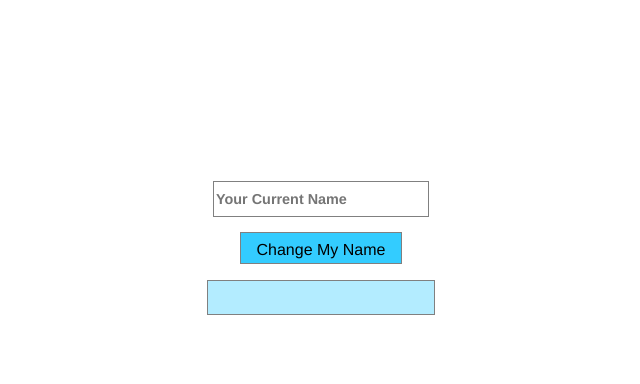
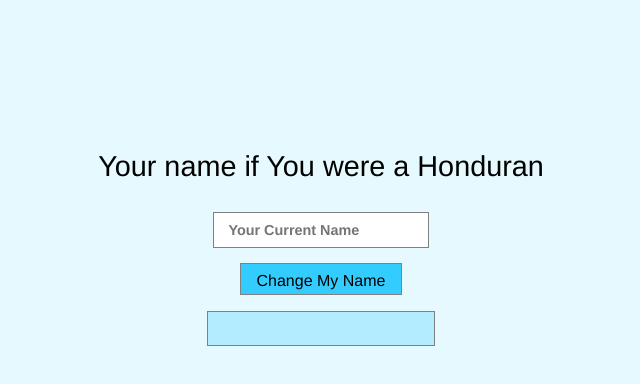
Before and after one commit to SsagorR/newName, a plain HTML site: page index.html in a window 1280 px wide. Shown: the whole page, without its empty margins (319-959 px from the left). Drawn offline with nearby package versions, Linux system fonts and the light colour scheme.

Commit message:
some beautiful sings

```diff
--- a/index.html
+++ b/index.html
@@ -8,6 +8,7 @@
 </head>
 <body>
 	<main>
+		<span class="your-name">Your name if You were a Honduran</span>
 		<input type="text" class="input" id="input" placeholder="Your Current Name">
 		<div class="button" id="button" onclick="rever()">Change My Name</div>
 		<span class="output" id="output"></span>
--- a/style.css
+++ b/style.css
@@ -5,6 +5,7 @@
 
 body {
 	height: 100%;
+	background-color: #e6f9ff;
 }
 
 main {
@@ -15,6 +16,11 @@ main {
 	height: 30em;
 }
 
+.your-name {
+	font-size: 1.8em;
+	margin-bottom: 1em;
+}
+
 .input {
 	width: 15em;
 	height: 2.5em;
@@ -23,6 +29,8 @@ main {
 	border: 1px solid grey;
 	color: black;
 	font-weight: bolder;
+	padding-left: 1em;
+	padding-right: 1em;
 }
 
 .button {
@@ -40,12 +48,16 @@ main {
 .output {
 	background-color: #b3ecff;
 	color: red;
-	width: 13em;
+	width: auto;
+	min-width: 13em;
 	height: 2em;
 	font-size: 1.1em;
 	border: 1px solid grey;
 	color: black;
 	padding-top: 0.4em;
+	padding-left: 1em;
+	padding-right: 1em;
+	display: inline-block;
 }
 
 .capitalize {
```
